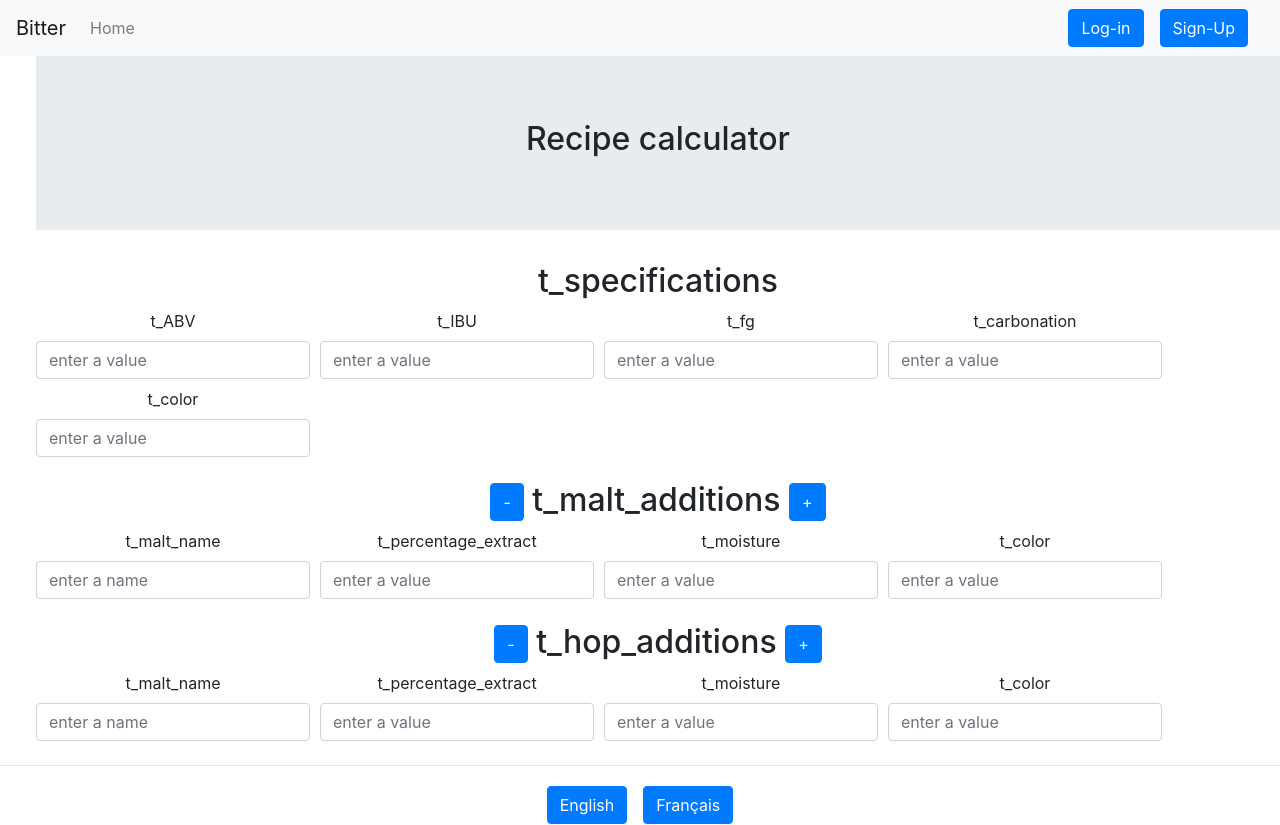
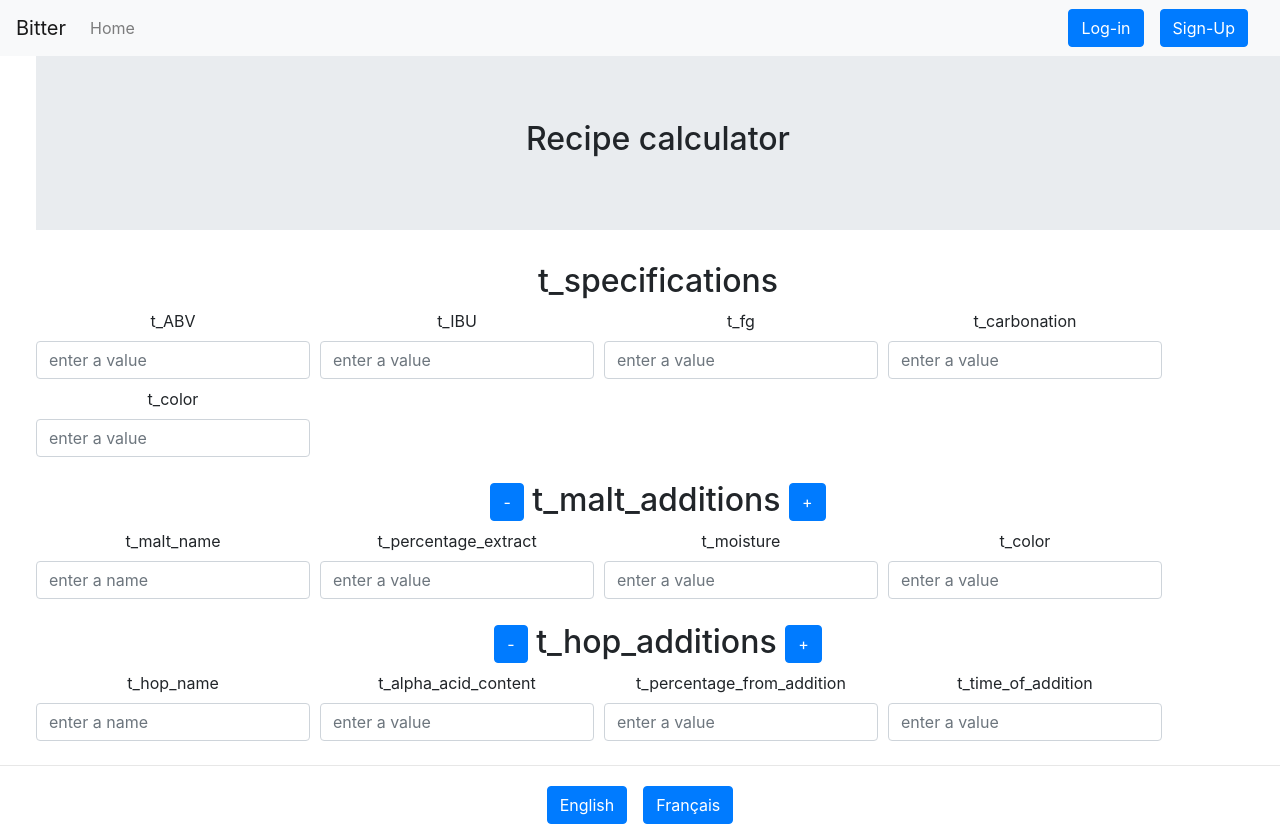
Before and after one commit to thibaudszy/brewing-app-frontend, a React (Create React App) app: page /recipe-calculator in a window 1280 px wide. Built offline with nearby package versions, Linux system fonts and the light colour scheme; no server answers.

Commit message:
user can add a hop to a new recipe

```diff
--- a/src/pages/RecipeCalculator/Fields.ts
+++ b/src/pages/RecipeCalculator/Fields.ts
@@ -1,4 +1,4 @@
-import { MaltAdditionsInput } from "./Types";
+import { AdditionsInput } from "./Types";
 import { Range } from "./Types";
 
 interface Specifications {
@@ -45,7 +45,7 @@ export const specifications: Specifications[] = [
     placeholder: "enter a value",
   },
 ];
-export const maltAdditionInputFields: MaltAdditionsInput[] = [
+export const maltAdditionInputFields: AdditionsInput[] = [
   {
     param: "name",
     label: "t_malt_name",
@@ -69,10 +69,41 @@ export const maltAdditionInputFields: MaltAdditionsInput[] = [
   },
 
   {
-    param: " defaultColorInEBC",
+    param: "defaultColorInEBC",
     label: "t_color",
     type: "number",
     range: { min: 1, warningMin: 2, warningMax: 1500, max: 2000 },
     placeholder: "enter a value",
   },
 ];
+export const hopAdditionInputFields: AdditionsInput[] = [
+  {
+    param: "name",
+    label: "t_hop_name",
+    type: "string",
+    range: { min: 2, warningMin: 4, warningMax: 20, max: 30 },
+    placeholder: "enter a name",
+  },
+  {
+    param: "alphaAcidContent",
+    label: "t_alpha_acid_content",
+    type: "number",
+    range: { min: 0, warningMin: 2, warningMax: 20, max: 100 },
+    placeholder: "enter a value",
+  },
+  {
+    param: "percentageAlphaAcidsFromAddition",
+    label: "t_percentage_from_addition",
+    type: "number",
+    range: { min: 0, warningMin: 0, warningMax: 100, max: 100 },
+    placeholder: "enter a value",
+  },
+
+  {
+    param: "timeOfAdditionInMinBeforeEndOfBoil",
+    label: "t_time_of_addition",
+    type: "number",
+    range: { min: 0, warningMin: 0, warningMax: 100, max: 200 },
+    placeholder: "enter a value",
+  },
+];
--- a/src/pages/RecipeCalculator/HopAdditionRow.tsx
+++ b/src/pages/RecipeCalculator/HopAdditionRow.tsx
@@ -2,32 +2,38 @@ import React from "react";
 import { Col, Form } from "react-bootstrap";
 import { useDispatch, useSelector } from "react-redux";
 
-import { updateNewBeerArrays } from "../../store/recipes/actions";
-import { selectNewRecipeMaltAdditions } from "../../store/recipes/selectors";
-import { MaltAdditionsInput, Range } from "./Types";
+import {
+  updateNewBeerArrays,
+  updateNewBeerHopAdditions,
+} from "../../store/recipes/actions";
+import {
+  selectNewRecipeHopAdditions,
+  selectNewRecipeMaltAdditions,
+} from "../../store/recipes/selectors";
+import { hopAdditionInputFields } from "./Fields";
+import { AdditionsInput, Range } from "./Types";
 
 interface Props {
-  maltAdditionInputFields: MaltAdditionsInput[];
+  hopAdditionInputFields: AdditionsInput[];
   index: number;
 }
 
 export default function HopAdditionsRow(props: Props) {
   const dispatch = useDispatch();
 
-  const { maltAdditionInputFields, index } = props;
-  const maltAddition = useSelector(selectNewRecipeMaltAdditions)[index];
+  const { hopAdditionInputFields, index } = props;
+  const hopAddition = useSelector(selectNewRecipeHopAdditions)[index];
 
-  const handleMaltAdditionInput = (
+  const handleHopAdditionInput = (
+    index: number,
     key: any,
-    value: any,
-    type: string,
-    range: Range
+    value: any
   ): void => {
-    dispatch(updateNewBeerArrays("maltAdditions", index, key, value));
+    dispatch(updateNewBeerHopAdditions(index, key, value));
   };
   return (
     <Form.Row className="align-items-center">
-      {maltAdditionInputFields.map(
+      {hopAdditionInputFields.map(
         ({ param, label, type, range, placeholder }) => {
           return (
             <Col xs="auto" key={param}>
@@ -36,9 +42,9 @@ export default function HopAdditionsRow(props: Props) {
                 className="mb-2"
                 id="inlineFormInput"
                 placeholder={placeholder}
-                defaultValue={maltAddition[param]}
+                defaultValue={hopAddition[param]}
                 onChange={(e) =>
-                  handleMaltAdditionInput(param, e.target.value, type, range)
+                  handleHopAdditionInput(index, param, e.target.value)
                 }
               />
             </Col>
--- a/src/pages/RecipeCalculator/MaltAdditionsRow.tsx
+++ b/src/pages/RecipeCalculator/MaltAdditionsRow.tsx
@@ -4,10 +4,10 @@ import { useDispatch, useSelector } from "react-redux";
 
 import { updateNewBeerArrays } from "../../store/recipes/actions";
 import { selectNewRecipeMaltAdditions } from "../../store/recipes/selectors";
-import { MaltAdditionsInput, Range } from "./Types";
+import { AdditionsInput, Range } from "./Types";
 
 interface Props {
-  maltAdditionInputFields: MaltAdditionsInput[];
+  maltAdditionInputFields: AdditionsInput[];
   index: number;
 }
 
--- a/src/pages/RecipeCalculator/RecipeCalculator.tsx
+++ b/src/pages/RecipeCalculator/RecipeCalculator.tsx
@@ -20,7 +20,11 @@ import {
 
 import MaltAdditionsRow from "./MaltAdditionsRow";
 
-import { maltAdditionInputFields, specifications } from "./Fields";
+import {
+  hopAdditionInputFields,
+  maltAdditionInputFields,
+  specifications,
+} from "./Fields";
 import HopAdditionsRow from "./HopAdditionRow";
 
 export default function RecipeCalculator() {
@@ -67,7 +71,7 @@ export default function RecipeCalculator() {
     for (let i = 0; i < numberOfHopAdditions; i++) {
       toDisplay.push(
         <HopAdditionsRow
-          maltAdditionInputFields={maltAdditionInputFields}
+          hopAdditionInputFields={hopAdditionInputFields}
           index={i}
           key={i}
         />
--- a/src/pages/RecipeCalculator/Types.ts
+++ b/src/pages/RecipeCalculator/Types.ts
@@ -1,4 +1,4 @@
-export interface MaltAdditionsInput {
+export interface AdditionsInput {
   param: string;
   label: string;
   type: string;
--- a/src/store/recipes/actions.ts
+++ b/src/store/recipes/actions.ts
@@ -17,6 +17,7 @@ export const ADD_NEW_MALT_NEW_RECIPE = "ADD_NEW_MALT_NEW_RECIPE";
 export const REMOVE_NEW_MALT_NEW_RECIPE = "REMOVE_NEW_MALT_NEW_RECIPE";
 export const REMOVE_NEW_HOP_NEW_RECIPE = "REMOVE_NEW_HOP_NEW_RECIPE";
 export const ADD_NEW_HOP_NEW_RECIPE = "ADD_NEW_HOP_NEW_RECIPE";
+export const UPDATE_NEW_RECIPE_HOPADDITIONS = "UPDATE_NEW_RECIPE_HOPADDITIONS";
 
 export const getUserRecipes = (): AppThunk => {
   return async (dispatch, getState) => {
@@ -166,7 +167,16 @@ export const updateNewBeerArrays = (
     payload: { array, index, key, value },
   };
 };
-
+export const updateNewBeerHopAdditions = (
+  index: number,
+  key: string,
+  value: number | string
+): Action => {
+  return {
+    type: UPDATE_NEW_RECIPE_HOPADDITIONS,
+    payload: { index, key, value },
+  };
+};
 export const AddNewMaltToNewRecipe = () => {
   return {
     type: ADD_NEW_MALT_NEW_RECIPE,
--- a/src/store/recipes/reducer.ts
+++ b/src/store/recipes/reducer.ts
@@ -11,6 +11,7 @@ import {
   REMOVE_NEW_MALT_NEW_RECIPE,
   ADD_NEW_HOP_NEW_RECIPE,
   REMOVE_NEW_HOP_NEW_RECIPE,
+  UPDATE_NEW_RECIPE_HOPADDITIONS,
 } from "./actions";
 
 interface RecipeState {
@@ -71,10 +72,9 @@ export default (state = initialState, action: Action) => {
     case UPDATE_NEW_RECIPE_MALTADDITIONS: {
       const { newRecipe } = state;
       const { array, index: targetIndex, key, value } = payload;
-      console.log("reducer ");
+
       const updatedArray = newRecipe.maltAdditions.map(
         (arrayElement, index) => {
-          console.log("target index", targetIndex);
           if (targetIndex === index) {
             return { ...arrayElement, [key]: value };
           }
@@ -139,7 +139,22 @@ export default (state = initialState, action: Action) => {
       }
       return state;
     }
+    case UPDATE_NEW_RECIPE_HOPADDITIONS: {
+      const { newRecipe } = state;
+      const { index: targetIndex, key, value } = payload;
 
+      const updatedArray = newRecipe.hopAdditions.map((arrayElement, index) => {
+        if (targetIndex === index) {
+          return { ...arrayElement, [key]: value };
+        }
+        return arrayElement;
+      });
+
+      return {
+        ...state,
+        newRecipe: { ...state.newRecipe, hopAdditions: updatedArray },
+      };
+    }
     default:
       return state;
   }
```
Also changed, not shown: 1 other file (tests, documents, lock files or other folders).
